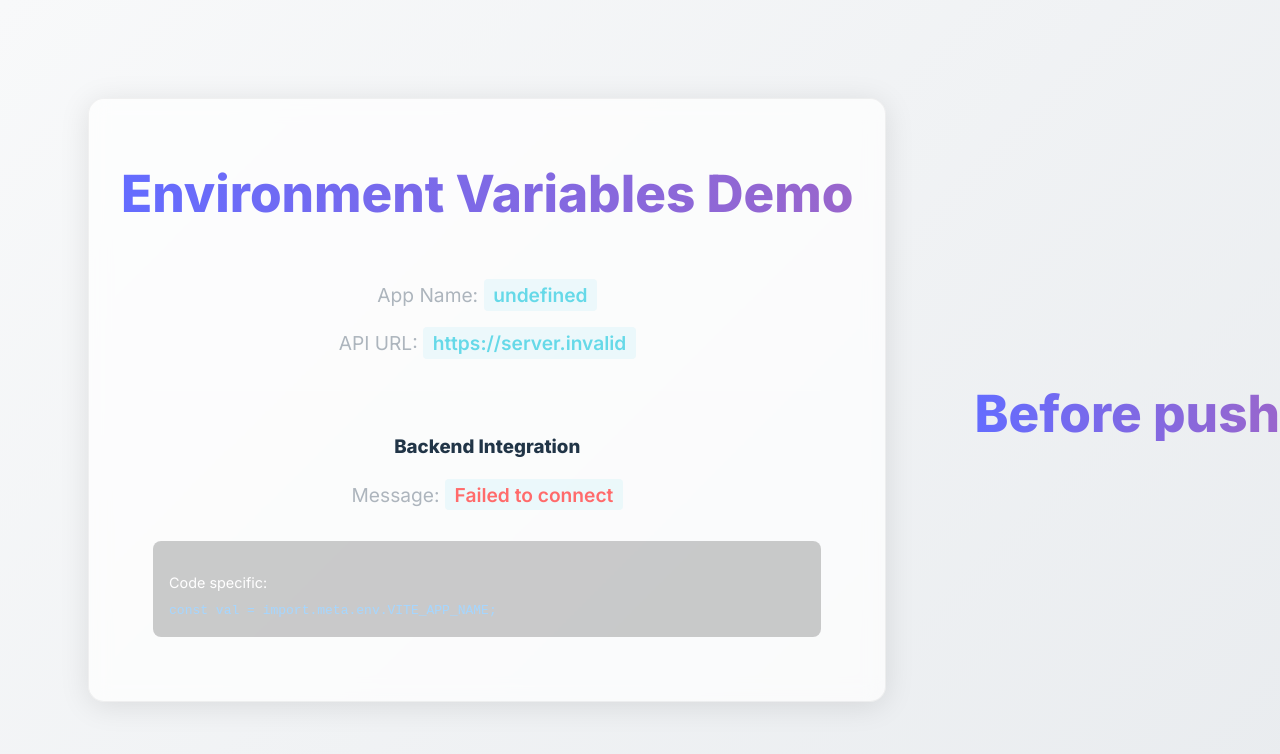
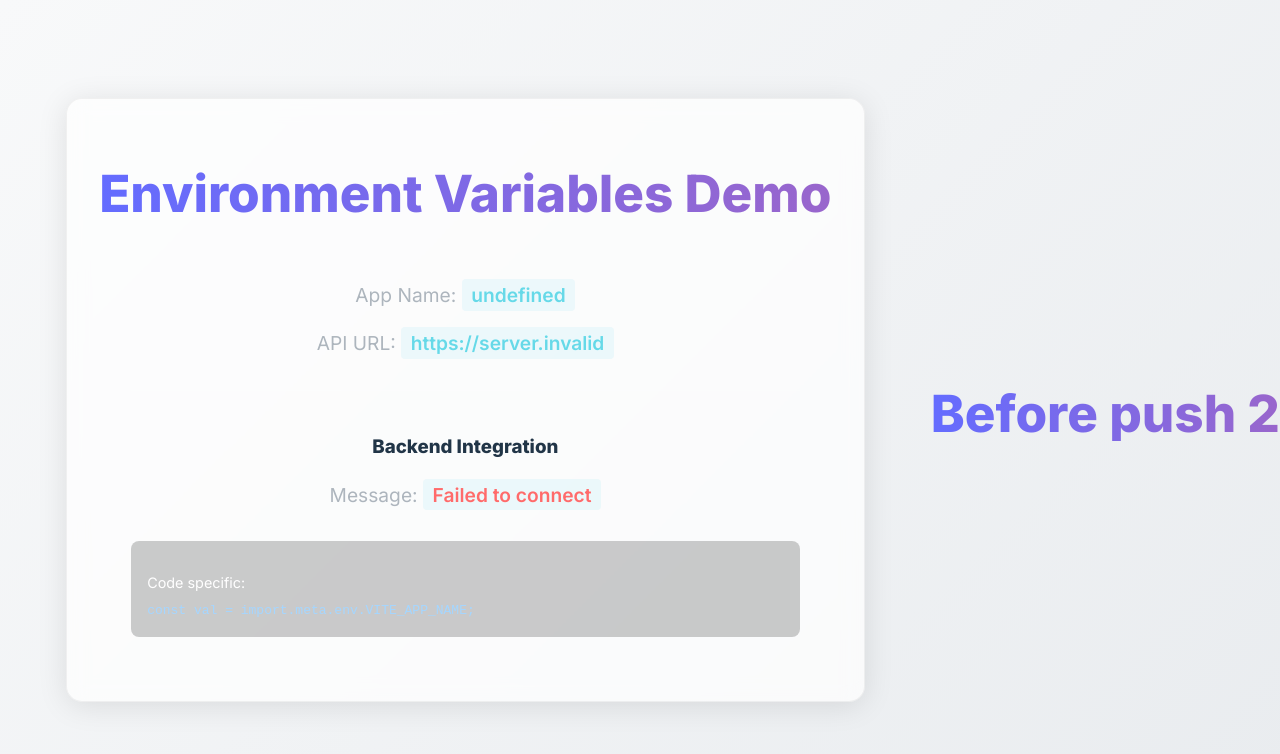
Before and after one commit to ashif57/gitops-end-to-end-, a website built with Vite: page frontend/index.html in a window 1280 px wide. Built offline with nearby package versions, Linux system fonts and the light colour scheme; no server answers.

Commit message:
front fix push

```diff
--- a/frontend/index.html
+++ b/frontend/index.html
@@ -14,7 +14,7 @@
   </head>
   <body>
     <div id="app"></div>
-    <h1>Before push</h1>
+    <h1>Before push 2</h1>
     <script type="module" src="/main.js"></script>
   </body>
 </html>
```
